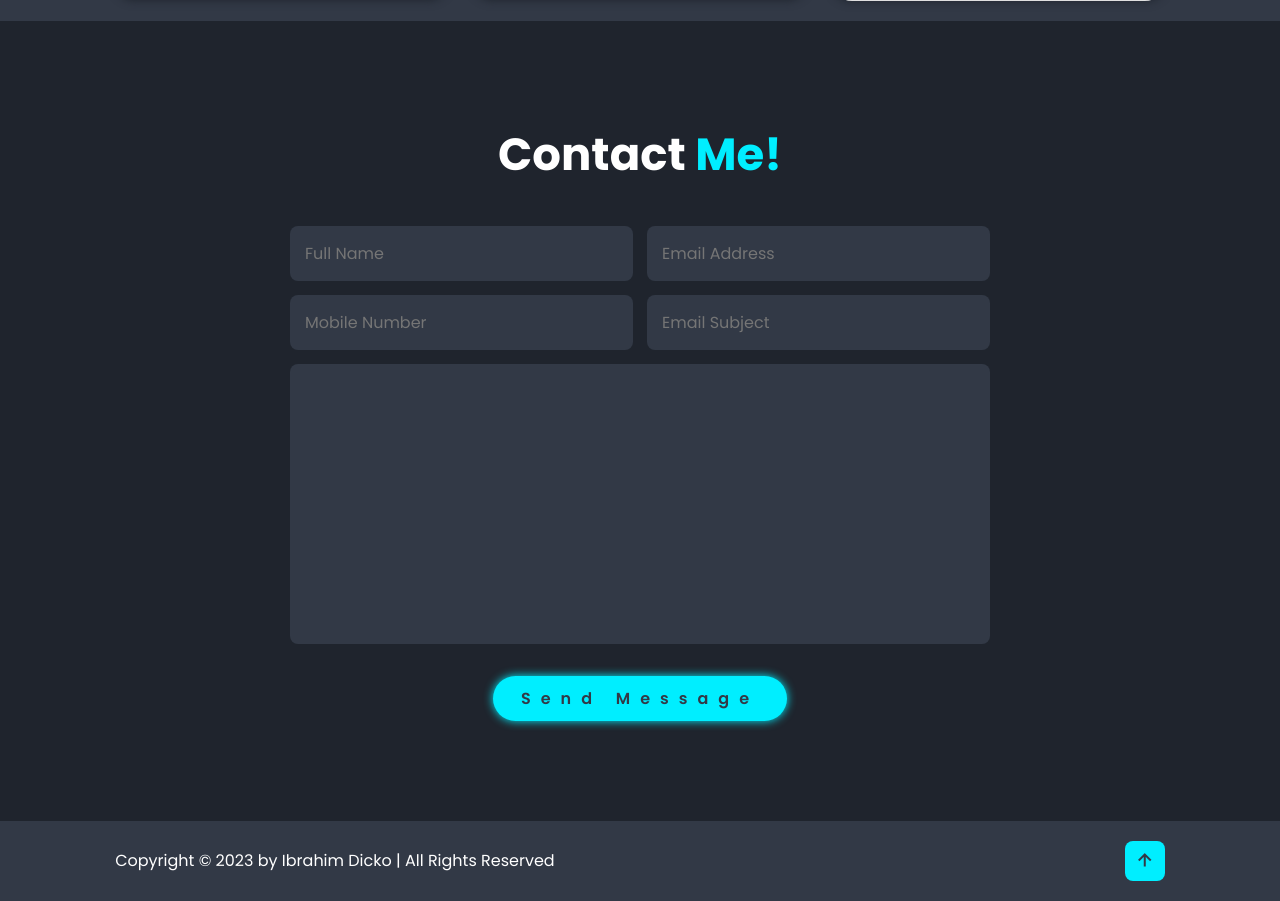
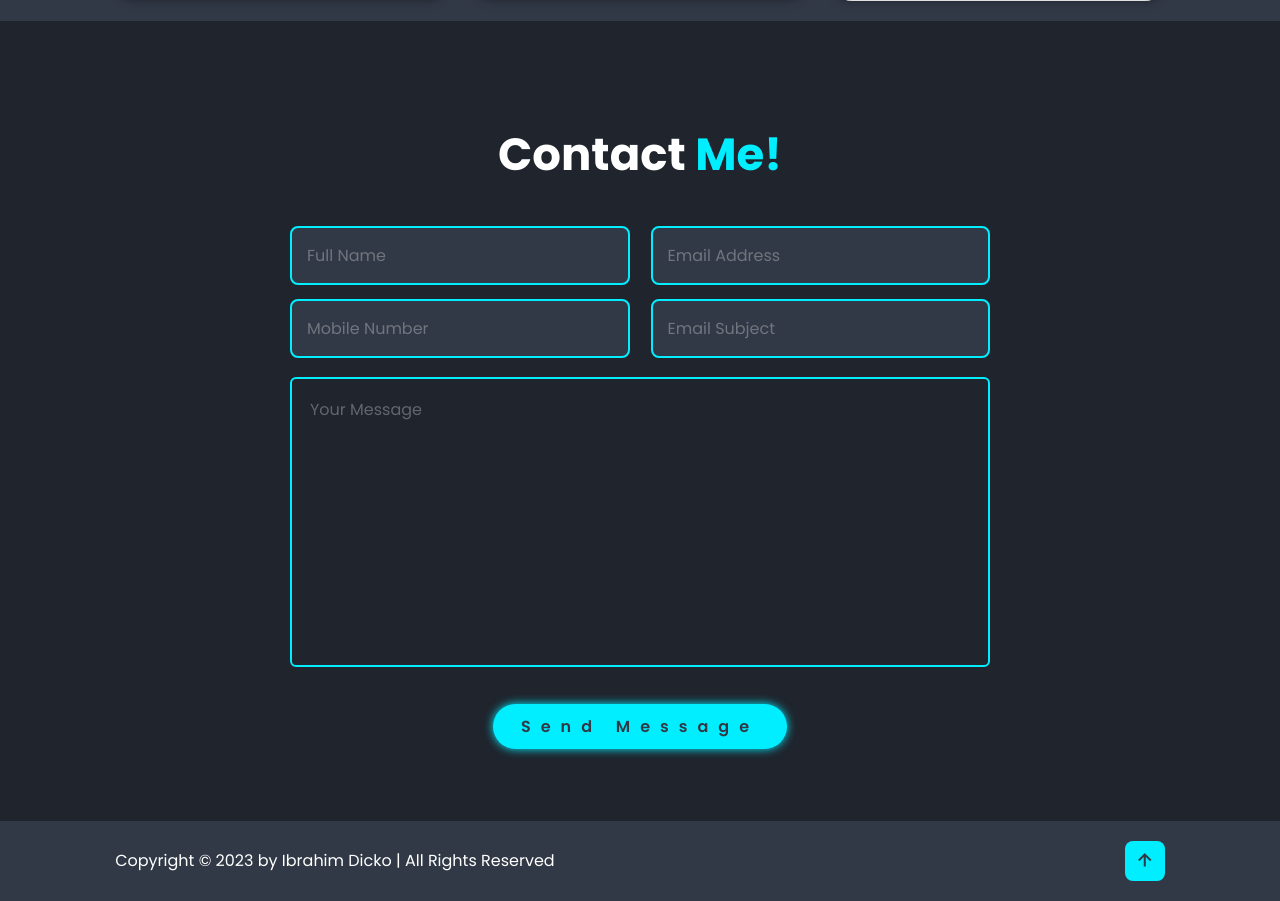
Before and after one commit to ddicko/portfolio, a PHP site: page / in a window 1280 px wide. Shown: the part 4041-4942 px from the top of the page. Run offline with PHP 8.4, Linux system fonts and the light colour scheme; some libraries are stand-ins or nearby versions.

Commit message:
refonte porfolio +3

```diff
--- a/index.html
+++ b/index.html
@@ -85,7 +85,7 @@
         <div class="services-container">
             <div class="services-box">
                 <i class='bx bx-code-alt'></i>
-                <h3>Web Development</h3>
+                <h3>Development Mobile</h3>
                 <p>Lorem ipsum dolor sit amet consectetur, adipisicing elit. Quidem dolores totam enim maxime
                     dignissimos! Enim ab iure, sapiente aspernatur pariatur maxime laudantium officia quae! Consequatur
                     exercitationem sed ab delectus deserunt.
@@ -95,7 +95,7 @@
 
             <div class="services-box">
                 <i class='bx bx-paint'></i>
-                <h3>Graphic Design</h3>
+                <h3>Automatisation (Python)</h3>
                 <p>Lorem ipsum dolor sit amet consectetur, adipisicing elit. Quidem dolores totam enim maxime
                     dignissimos! Enim ab iure, sapiente aspernatur pariatur maxime laudantium officia quae! Consequatur
                     exercitationem sed ab delectus deserunt.
@@ -193,14 +193,30 @@
         <h2 class="heading">Contact <span>Me!</span></h2>
         <form action="#">
             <div class="input-box">
-                <input type="text" placeholder="Full Name">
-                <input type="email" placeholder="Email Address">
+                <div class="input-field field">
+                    <input type="text" placeholder="Full Name" class="item" autocomplete="off" id="name">
+                    <div class="error-txt">Full Name can't be blank</div>
+                </div>
+                <div class="input-field field">
+                    <input type="email" placeholder="Email Address" class="item" autocomplete="off" id="email">
+                    <div class="error-txt email">Email Address can't be blank</div>
+                </div>
             </div>
             <div class="input-box">
-                <input type="number" placeholder="Mobile Number">
-                <input type="text" placeholder="Email Subject">
+                <div class="input-field field">
+                    <input type="number" placeholder="Mobile Number" class="item" autocomplete="off" id="phone">
+                    <div class="error-txt">Phone Number can't be blank</div>
+                </div>
+                <div class="input-field field">
+                    <input type="text" placeholder="Email Subject" class="item" autocomplete="off" id="subject">
+                    <div class="error-txt">Subject can't be blank</div>
+                </div>
             </div>
-            <textarea name="" id="" cols="30" rows="10"></textarea>
+            <div class="textarea-field field">
+                <textarea name="" cols="30" rows="10" placeholder="Your Message" class="item" autocomplete="off"
+                id="message"></textarea>
+                <div class="error-txt">Message can't be blank</div>
+            </div>
             <input type="submit" value="Send Message" class="btn">
         </form>
     </section>
@@ -219,11 +235,20 @@
     <!-- scroll reveal -->
     <script src="https://unpkg.com/scrollreveal"></script>
 
+    <!-- animate profil (Youtuber, blogger, frontend developer) -->
+    <script src="https://unpkg.com/typed.js@2.1.0/dist/typed.umd.js"></script>
 
-    <script src="https://unpkg.com/typed.js@2.1.0/dist/typed.umd.js"></script>
+    <!-- send email -->
+    <script src="https://smtpjs.com/v3/smtp.js"></script>
+
+    <!-- sweetalert2 js -->
+    <script src="https://cdn.jsdelivr.net/npm/sweetalert2@11"></script>
 
     <!-- custom js -->
     <script src="scripts.js"></script>
 </body>
 
+<!-- Host: "smtp.elasticemail.com",
+Username: "dicko.dev@gmail.com",
+Password: "611025E458DA264CAED8E0C7AA6A1E31254B", -->
 </html>
--- a/scripts.js
+++ b/scripts.js
@@ -1,6 +1,6 @@
 /* ======== animate multiple text ======= */
 var typed = new Typed(".multiple-text", {
-    strings: ["Frontend Developer", "Youtuber", "Blogger"],
+    strings: ["Mobile App Developer", "Youtuber", "Linux lover"],
     typeSpeed: 100, backSpeed: 100, backDelay: 1000, loop: true
 });
 
@@ -45,7 +45,101 @@ ScrollReveal({
     delay: 200,
 });
 
-ScrollReveal().reveal('.home-content, .heading', {origin: 'top'});
-ScrollReveal().reveal('.home-img, .services-container, .portfolio-box, .contact form', {origin: 'bottom'});
-ScrollReveal().reveal('.home-content h1, .about-img ', {origin: 'bottom'});
-ScrollReveal().reveal('.home-content p, .about-content ', {origin: 'right'});
+ScrollReveal().reveal('.home-content, .heading', { origin: 'top' });
+ScrollReveal().reveal('.home-img, .services-container, .portfolio-box, .contact form', { origin: 'bottom' });
+ScrollReveal().reveal('.home-content h1, .about-img ', { origin: 'bottom' });
+ScrollReveal().reveal('.home-content p, .about-content ', { origin: 'right' });
+
+/* ======== Send Email ======= */
+
+const form = document.querySelector("form");
+
+const fullName = document.getElementById("name");
+const email = document.getElementById("email");
+const phone = document.getElementById("phone");
+const subject = document.getElementById("subject");
+const mess = document.getElementById("message");
+
+function sendEmail() {
+    const bodyMessage = `Full Name: ${fullName.value}<br> Email: ${email.value} <br> Phone Number: ${phone.value} <br> Message: ${mess.value}`;
+    Email.send({
+        SecureToken: "b9252a2c-6ee4-4c10-b012-b9148f3b4f68",
+        To: 'dicko.dev@gmail.com',
+        From: "dicko.dev@gmail.com",
+        Subject: subject.value,
+        Body: bodyMessage,
+    }).then(
+        message => {
+            if (message == "OK") {
+                Swal.fire({
+                    title: "Success!",
+                    text: "Message sent successfully",
+                    icon: "success",
+                });
+            }
+        }
+    );
+};
+
+
+function checkInputs() {
+    const items = document.querySelectorAll(".item");
+    for (const item of items) {
+        if (item.value == "") {
+            item.classList.add("error");
+            item.parentElement.classList.add("error");
+        }
+
+        if (items[1].value != "") {
+            checkEmail();
+        }
+
+        items[1].addEventListener("keyup", () => {
+            checkEmail();
+        });
+
+        item.addEventListener("keyup", () => {
+            if (item.value != "") {
+                item.classList.remove("error");
+                item.parentElement.classList.remove("error");
+            }
+            else {
+                item.classList.add("error");
+                item.parentElement.classList.add("error");
+            }
+        });
+    }
+};
+
+function checkEmail() {
+    const emailRegex = /^([a-z\d\.-]+)@([a-z\d-]+)\.([a-z]{2,3})(\.[a-z]{2,3})?$/;
+
+    const errorTxtEmail = document.querySelector(".error-txt.email");
+
+    if (!email.value.match(emailRegex)) {
+        email.classList.add("error");
+        email.parentElement.classList.add("error");
+
+        if (email.value != "") {
+            errorTxtEmail.innerHTML = "Enter a valid email address";
+        } else {
+            errorTxtEmail.innerHTML = "Email Address can't be blank";
+
+        }
+    } else {
+        email.classList.remove("error");
+        email.parentElement.classList.remove("error");
+    }
+}
+
+form.addEventListener("submit", (e) => {
+    e.preventDefault();
+    checkInputs();
+
+    if (!fullName.classList.contains("error") && !email.classList.contains("error") && !phone.classList.contains("error") && !subject.classList.contains("error") && !mess.classList.contains("error")) {
+        sendEmail();
+
+        form.reset();
+        return false;
+    }
+});
--- a/styles.css
+++ b/styles.css
@@ -16,6 +16,7 @@
   --second-bg-color: #323946;
   --text-color:#fff;
   --main-color: #0ef;
+  --error-color: #d93025;
 }
 
 html {
@@ -371,9 +372,9 @@ span {
   margin: .7rem 0;
 }
 
-.contact form .input-box input {
+/* .contact form .input-box input {
   width: 49%;
-}
+} */
 
 .contact form textarea {
   resize: none;
@@ -382,6 +383,45 @@ span {
 .contact form .btn {
   margin-top: 2rem;
   cursor: pointer;
+}
+
+.field .item {
+  width: 100%;
+  padding: 18px;
+  background: transparent;
+  border: 2px solid var(--main-color);
+  outline: none;
+  border-radius: 6px;
+  color: var(--text-color);
+  margin: 12px 0;
+}
+
+.field.error .item {
+  border-color: var(--error-color);
+}
+
+.field .item::placeholder {
+  color: rgba(255,255,255,.3);
+}
+
+.field .error-txt {
+  font-size: 14.5px;
+  color: var(--error-color);
+  text-align: left;
+  margin: -5px 0 10px;
+  display: none;
+}
+
+.field.error .error-txt {
+  display: block;
+}
+
+form .textarea-field .error-txt {
+  margin-top: -10px;
+}
+
+.input-box .input-field {
+  width: 48.5%;
 }
 
 .footer {
```
